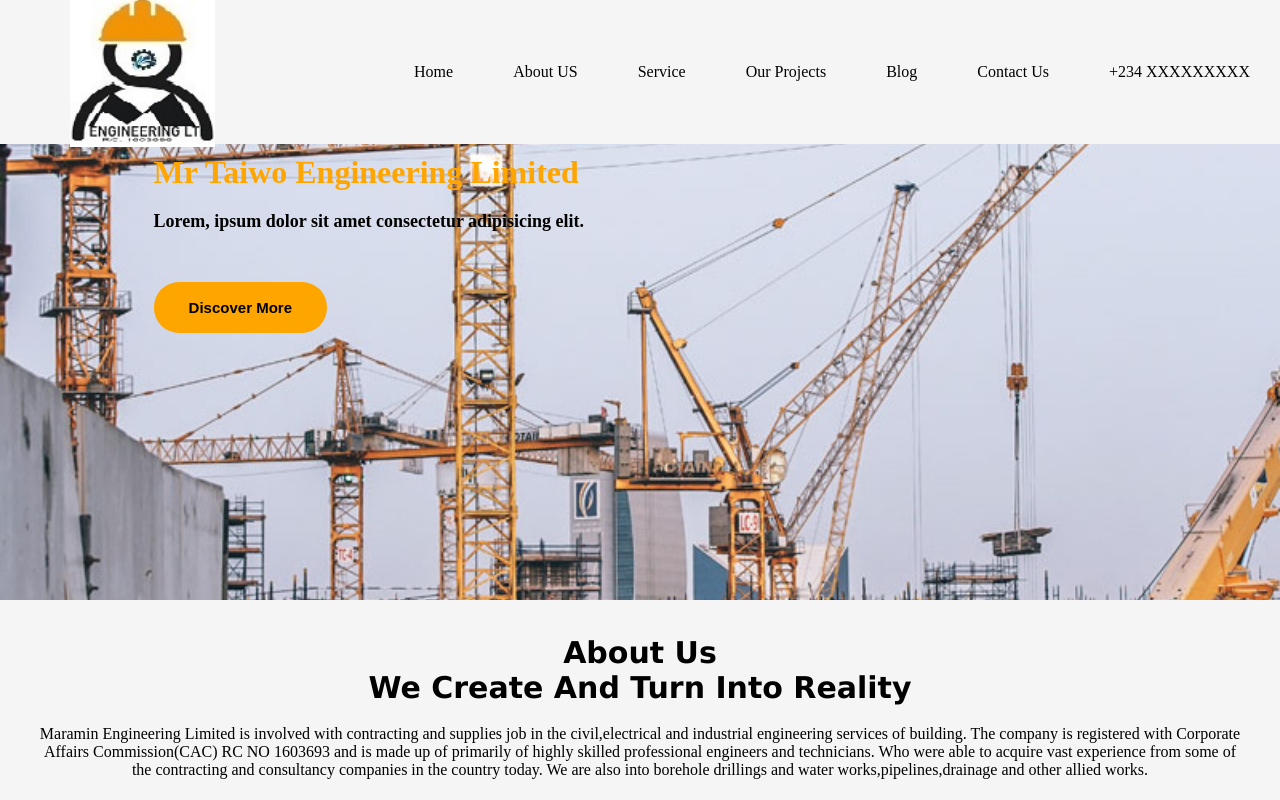
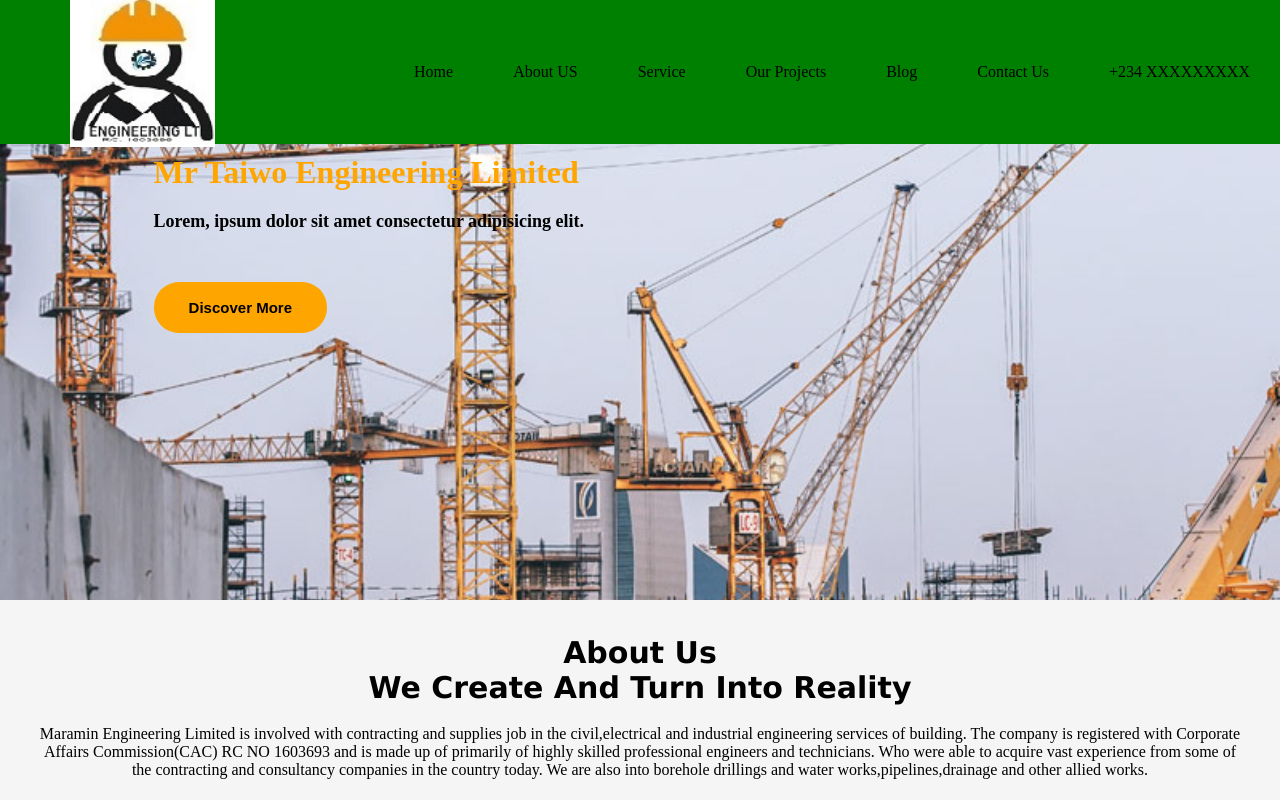
Before and after one commit to Taiwo32/construction, a plain HTML site: page index.html in a window 1280 px wide. Shown: the top 800 px of the page. Drawn offline with Linux system fonts and the light colour scheme.

Commit message:
new update

```diff
--- a/index.css
+++ b/index.css
@@ -8,7 +8,7 @@
     width: 100%;
     display: flex;
     justify-content: space-between;
-    background: whitesmoke;
+    background: green;
     position: fixed;
 }
 .navleft {
```
